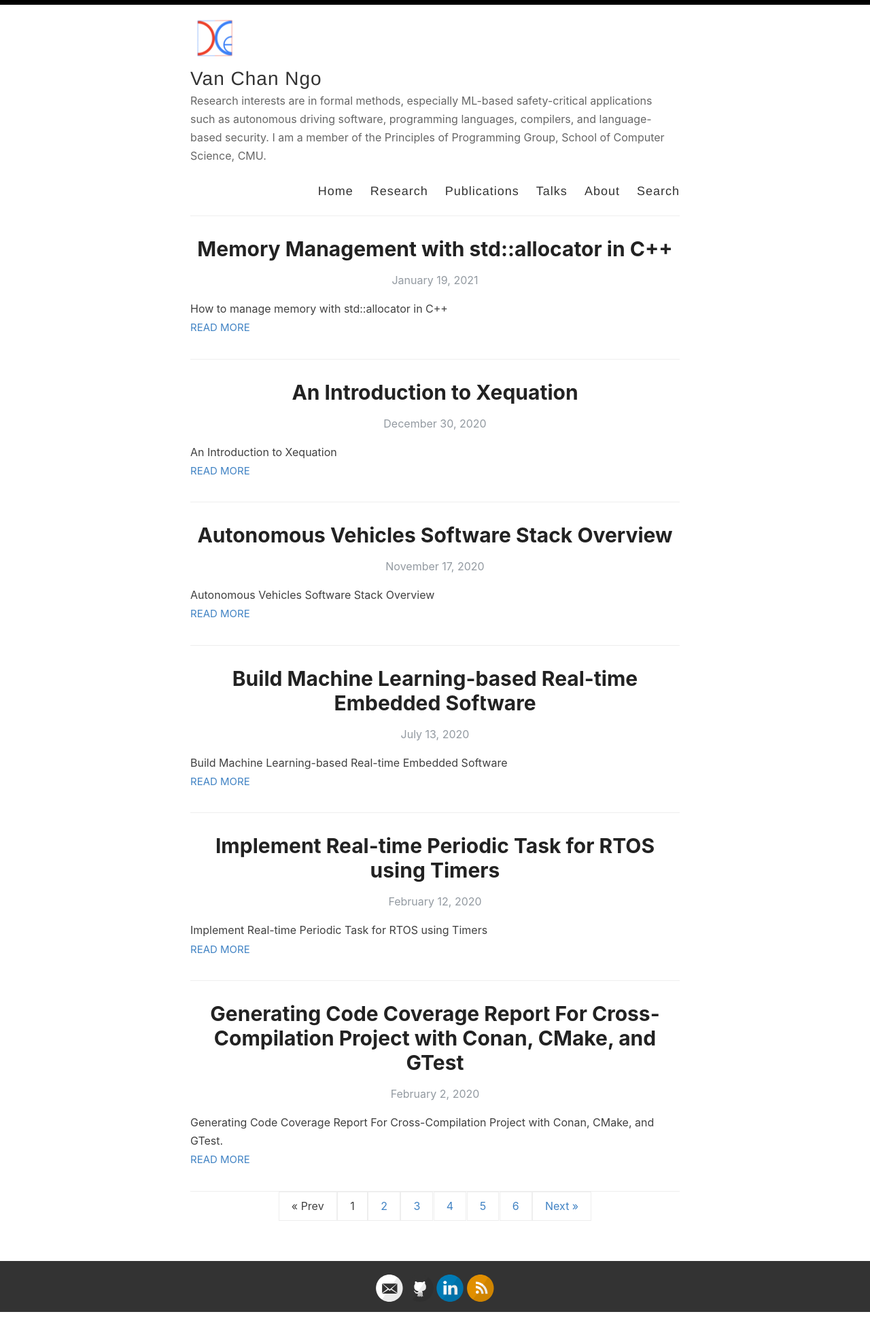
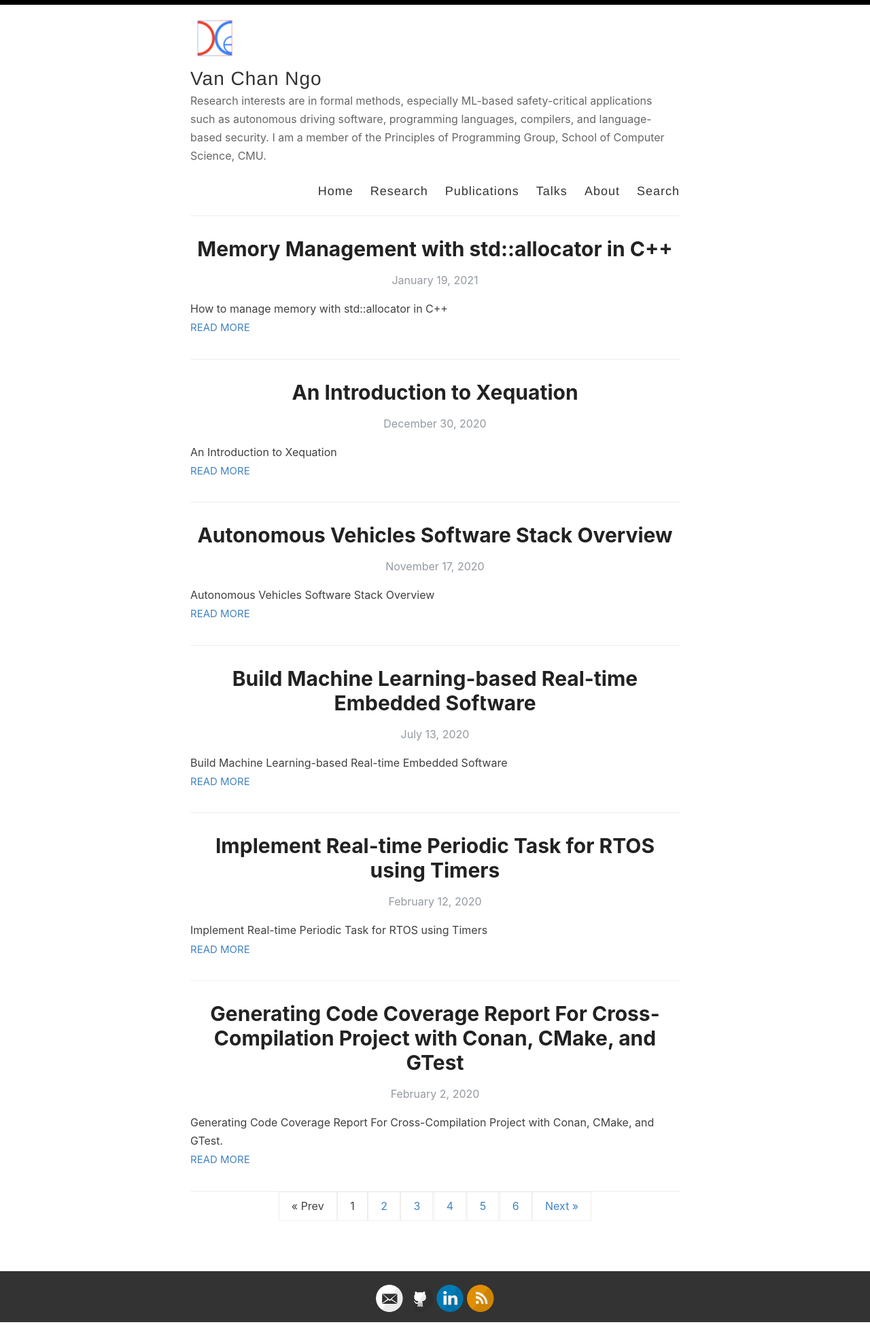
Before and after one commit to channgo2203/channgo2203.github.io, a Jekyll site: the page built from index.html, in a window 1280 px wide. Shown: the whole page at 68% size. Built offline with Jekyll 4.4.1, drawn with Linux system fonts in a browser that asks for light colours; the list of posts is cut into pages by our own code.

```diff
--- a/assets/style.scss
+++ b/assets/style.scss
@@ -412,7 +412,7 @@
 
 .wrapper-footer {
   position: absolute;
-  bottom: 0;
+  bottom: -15px;
   width: 100%;
   height: 75px;
   background-color: $darkGray;
```
